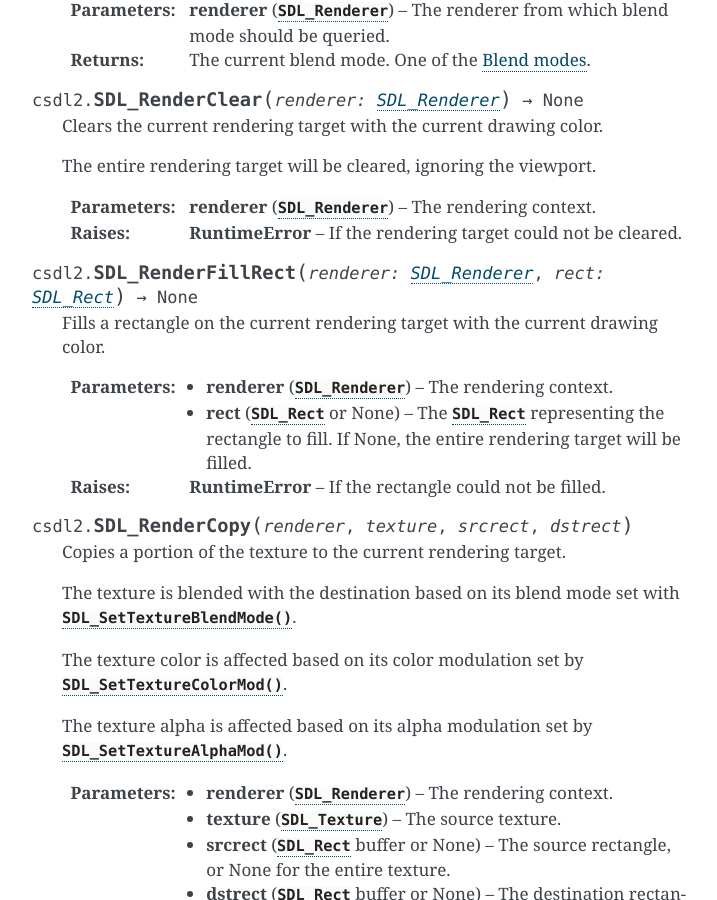
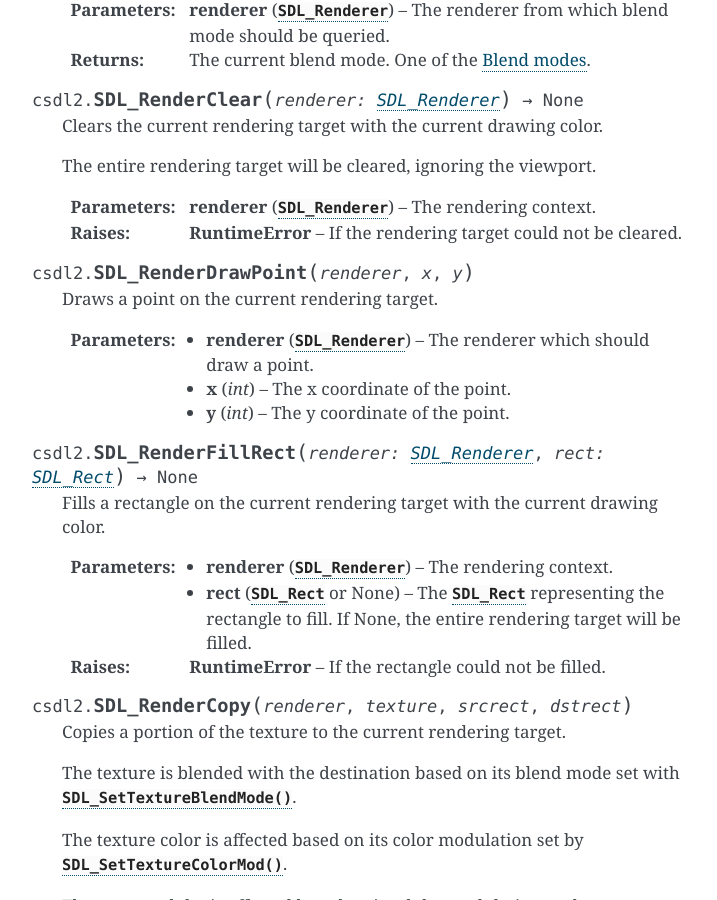
Before and after one commit to pyokagan/pycsdl2, a Sphinx documentation site: the page built from docs/api/render.rst, in a window 1280 px wide and 900 px high, scrolled down 10651 px. Shown: the whole window, without its empty margins (388-1105 px from the left). Built offline with Sphinx 7.4.7, drawn with Linux system fonts in a browser that asks for light colours; some of the changed text lies outside the part shown.

Commit message:
render: implement SDL_RenderDrawPoint()

```diff
--- a/docs/api/render.rst
+++ b/docs/api/render.rst
@@ -538,6 +538,15 @@ Drawing
    :type renderer: :class:`SDL_Renderer`
    :raises RuntimeError: If the rendering target could not be cleared.
 
+.. function:: SDL_RenderDrawPoint(renderer, x, y)
+
+   Draws a point on the current rendering target.
+
+   :param renderer: The renderer which should draw a point.
+   :type renderer: :class:`SDL_Renderer`
+   :param int x: The x coordinate of the point.
+   :param int y: The y coordinate of the point.
+
 .. function:: SDL_RenderFillRect(renderer: SDL_Renderer, rect: SDL_Rect) -> None
 
    Fills a rectangle on the current rendering target with the current drawing
```
Also changed, not shown: 3 other files.
